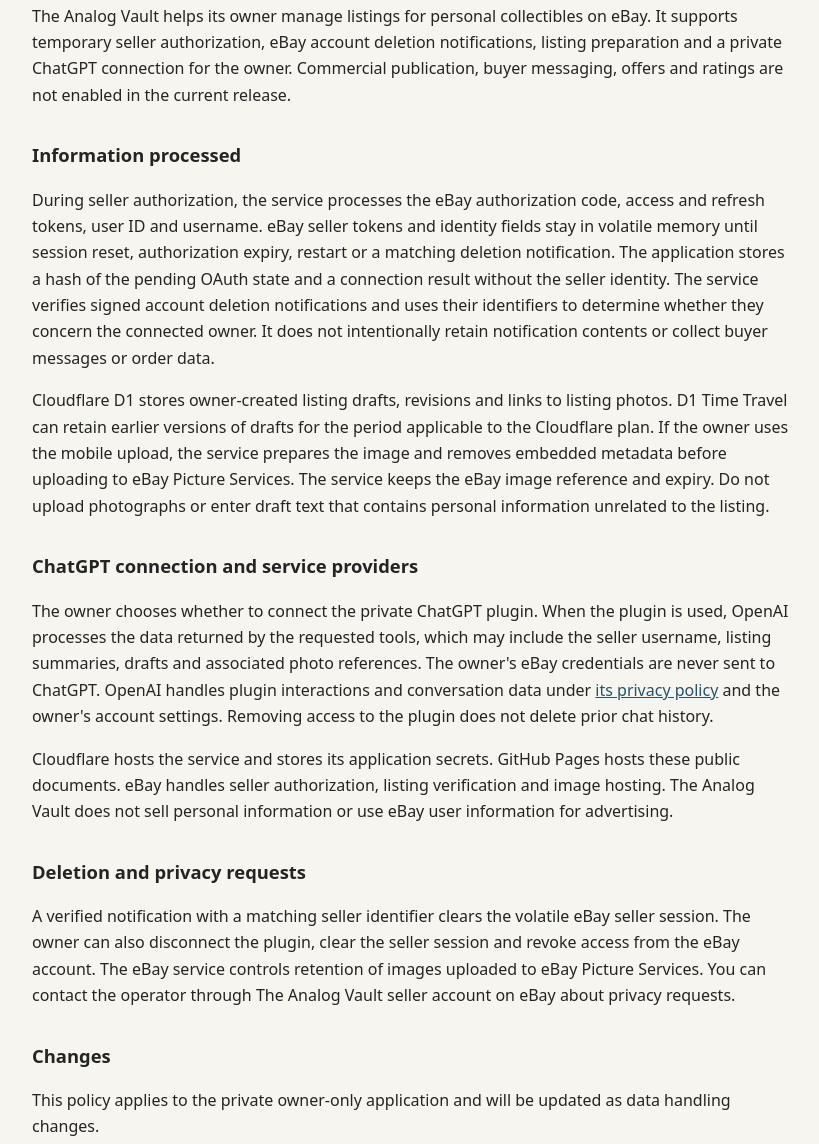
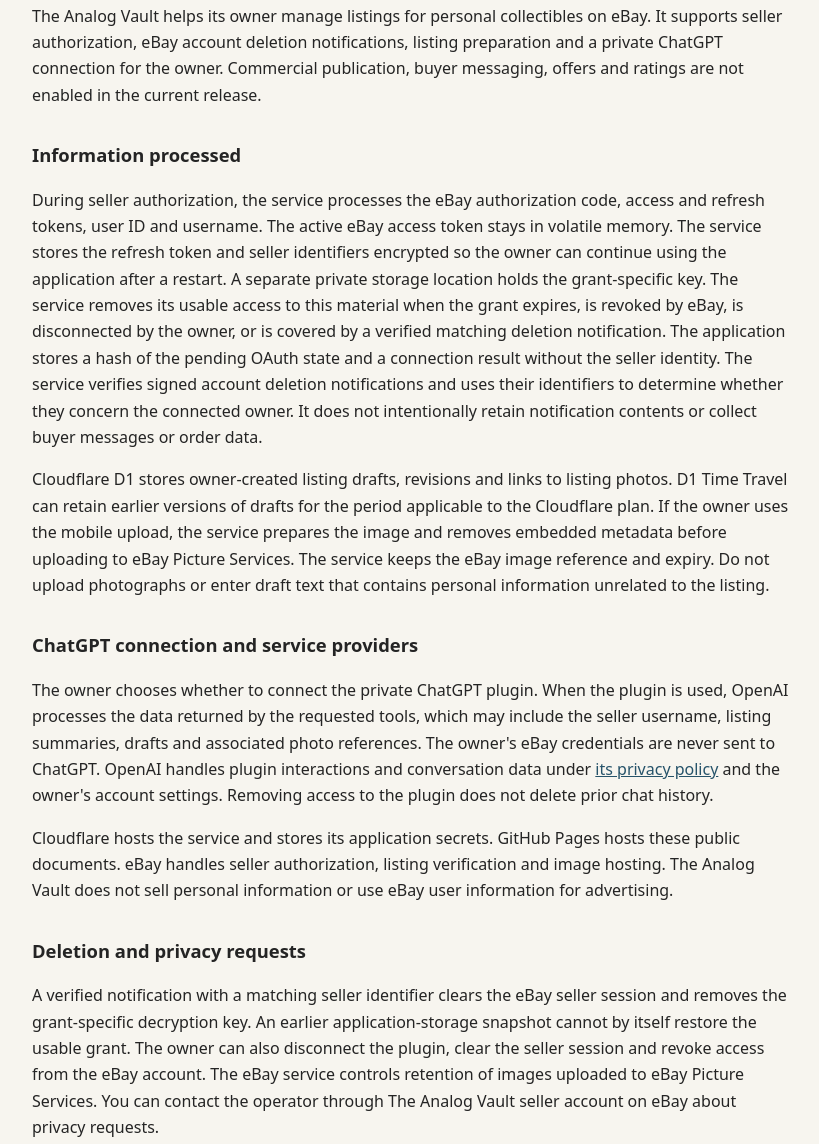
Before and after one commit to erwan55-sys/the-analog-vault-public, a plain HTML site: page privacy.html in a window 1280 px wide. Shown: the part 398-1542 px from the top of the page, without its empty margins (228-1047 px from the left). Drawn offline with Linux system fonts and the light colour scheme.

Commit message:
Document encrypted eBay renewal and key deletion

```diff
--- a/privacy.html
+++ b/privacy.html
@@ -1,7 +1,7 @@
-<!doctype html><html lang="en"><head><meta charset="utf-8"><meta name="viewport" content="width=device-width,initial-scale=1"><title>Privacy policy | The Analog Vault</title><style>body{font:16px/1.65 system-ui,sans-serif;background:#f7f5ef;color:#242424;margin:0}main{max-width:760px;margin:3rem auto;padding:24px}header,footer{border-top:1px solid #ccc;padding:1rem 0}h2{font-size:1.15rem;margin-top:2rem}a{color:#26536a}</style></head><body><main><header>THE ANALOG VAULT</header><h1>Privacy policy</h1><p>Effective 25 November 2026.</p><p>The Analog Vault is an independent, private application operated by the owner of The Analog Vault eBay selling account. It is not affiliated with eBay.</p><h2>Purpose and current scope</h2><p>The Analog Vault helps its owner manage listings for personal collectibles on eBay. It supports temporary seller authorization, eBay account deletion notifications, listing preparation and a private ChatGPT connection for the owner. Commercial publication, buyer messaging, offers and ratings are not enabled in the current release.</p>
-<h2>Information processed</h2><p>During seller authorization, the service processes the eBay authorization code, access and refresh tokens, user ID and username. eBay seller tokens and identity fields stay in volatile memory until session reset, authorization expiry, restart or a matching deletion notification. The application stores a hash of the pending OAuth state and a connection result without the seller identity. The service verifies signed account deletion notifications and uses their identifiers to determine whether they concern the connected owner. It does not intentionally retain notification contents or collect buyer messages or order data.</p>
+<!doctype html><html lang="en"><head><meta charset="utf-8"><meta name="viewport" content="width=device-width,initial-scale=1"><title>Privacy policy | The Analog Vault</title><style>body{font:16px/1.65 system-ui,sans-serif;background:#f7f5ef;color:#242424;margin:0}main{max-width:760px;margin:3rem auto;padding:24px}header,footer{border-top:1px solid #ccc;padding:1rem 0}h2{font-size:1.15rem;margin-top:2rem}a{color:#26536a}</style></head><body><main><header>THE ANALOG VAULT</header><h1>Privacy policy</h1><p>Effective 25 November 2026.</p><p>The Analog Vault is an independent, private application operated by the owner of The Analog Vault eBay selling account. It is not affiliated with eBay.</p><h2>Purpose and current scope</h2><p>The Analog Vault helps its owner manage listings for personal collectibles on eBay. It supports seller authorization, eBay account deletion notifications, listing preparation and a private ChatGPT connection for the owner. Commercial publication, buyer messaging, offers and ratings are not enabled in the current release.</p>
+<h2>Information processed</h2><p>During seller authorization, the service processes the eBay authorization code, access and refresh tokens, user ID and username. The active eBay access token stays in volatile memory. The service stores the refresh token and seller identifiers encrypted so the owner can continue using the application after a restart. A separate private storage location holds the grant-specific key. The service removes its usable access to this material when the grant expires, is revoked by eBay, is disconnected by the owner, or is covered by a verified matching deletion notification. The application stores a hash of the pending OAuth state and a connection result without the seller identity. The service verifies signed account deletion notifications and uses their identifiers to determine whether they concern the connected owner. It does not intentionally retain notification contents or collect buyer messages or order data.</p>
 <p>Cloudflare D1 stores owner-created listing drafts, revisions and links to listing photos. D1 Time Travel can retain earlier versions of drafts for the period applicable to the Cloudflare plan. If the owner uses the mobile upload, the service prepares the image and removes embedded metadata before uploading to eBay Picture Services. The service keeps the eBay image reference and expiry. Do not upload photographs or enter draft text that contains personal information unrelated to the listing.</p>
 <h2>ChatGPT connection and service providers</h2><p>The owner chooses whether to connect the private ChatGPT plugin. When the plugin is used, OpenAI processes the data returned by the requested tools, which may include the seller username, listing summaries, drafts and associated photo references. The owner's eBay credentials are never sent to ChatGPT. OpenAI handles plugin interactions and conversation data under <a href="https://openai.com/policies/privacy-policy/">its privacy policy</a> and the owner's account settings. Removing access to the plugin does not delete prior chat history.</p>
 <p>Cloudflare hosts the service and stores its application secrets. GitHub Pages hosts these public documents. eBay handles seller authorization, listing verification and image hosting. The Analog Vault does not sell personal information or use eBay user information for advertising.</p>
-<h2>Deletion and privacy requests</h2><p>A verified notification with a matching seller identifier clears the volatile eBay seller session. The owner can also disconnect the plugin, clear the seller session and revoke access from the eBay account. The eBay service controls retention of images uploaded to eBay Picture Services. You can contact the operator through The Analog Vault seller account on eBay about privacy requests.</p>
+<h2>Deletion and privacy requests</h2><p>A verified notification with a matching seller identifier clears the eBay seller session and removes the grant-specific decryption key. An earlier application-storage snapshot cannot by itself restore the usable grant. The owner can also disconnect the plugin, clear the seller session and revoke access from the eBay account. The eBay service controls retention of images uploaded to eBay Picture Services. You can contact the operator through The Analog Vault seller account on eBay about privacy requests.</p>
 <h2>Changes</h2><p>This policy applies to the private owner-only application and will be updated as data handling changes.</p><footer><a href="index.html">About</a> · <a href="privacy.html">Privacy policy</a> · <a href="terms.html">Terms of use</a></footer></main></body></html>
```
